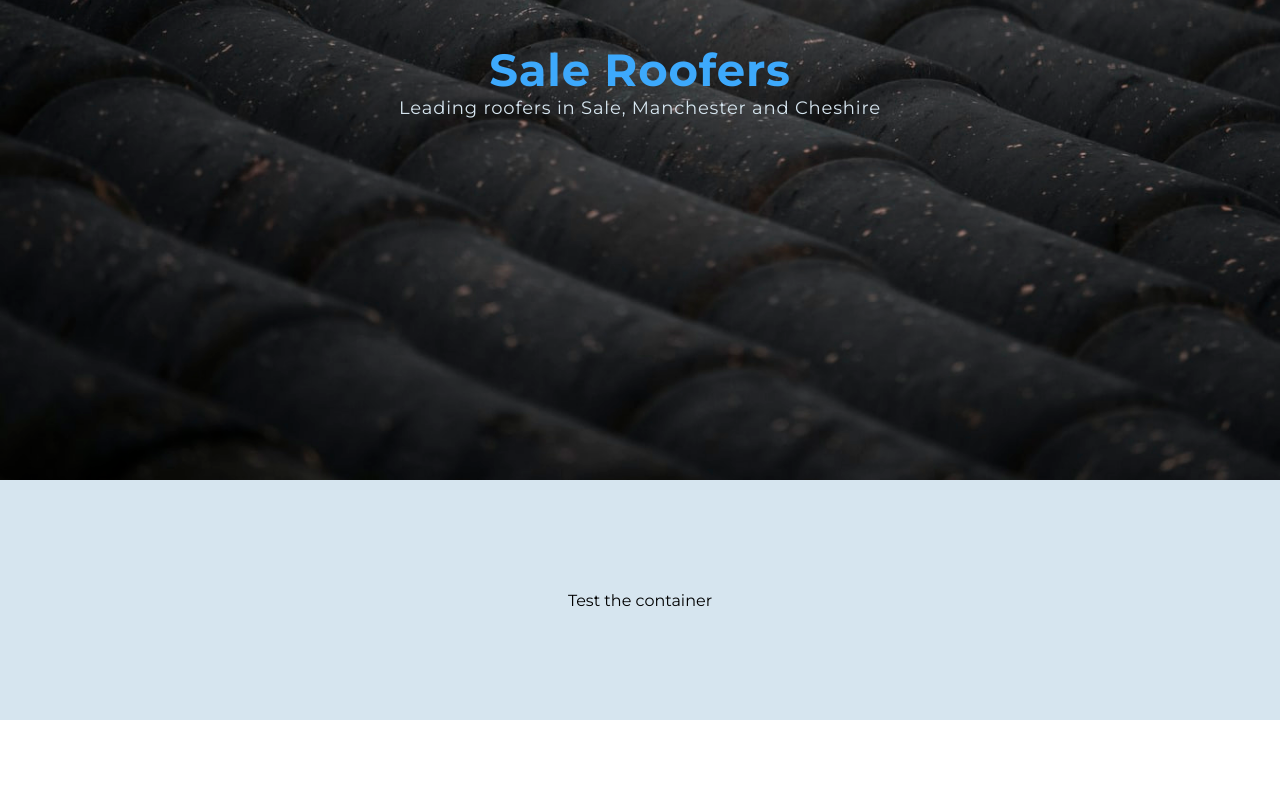
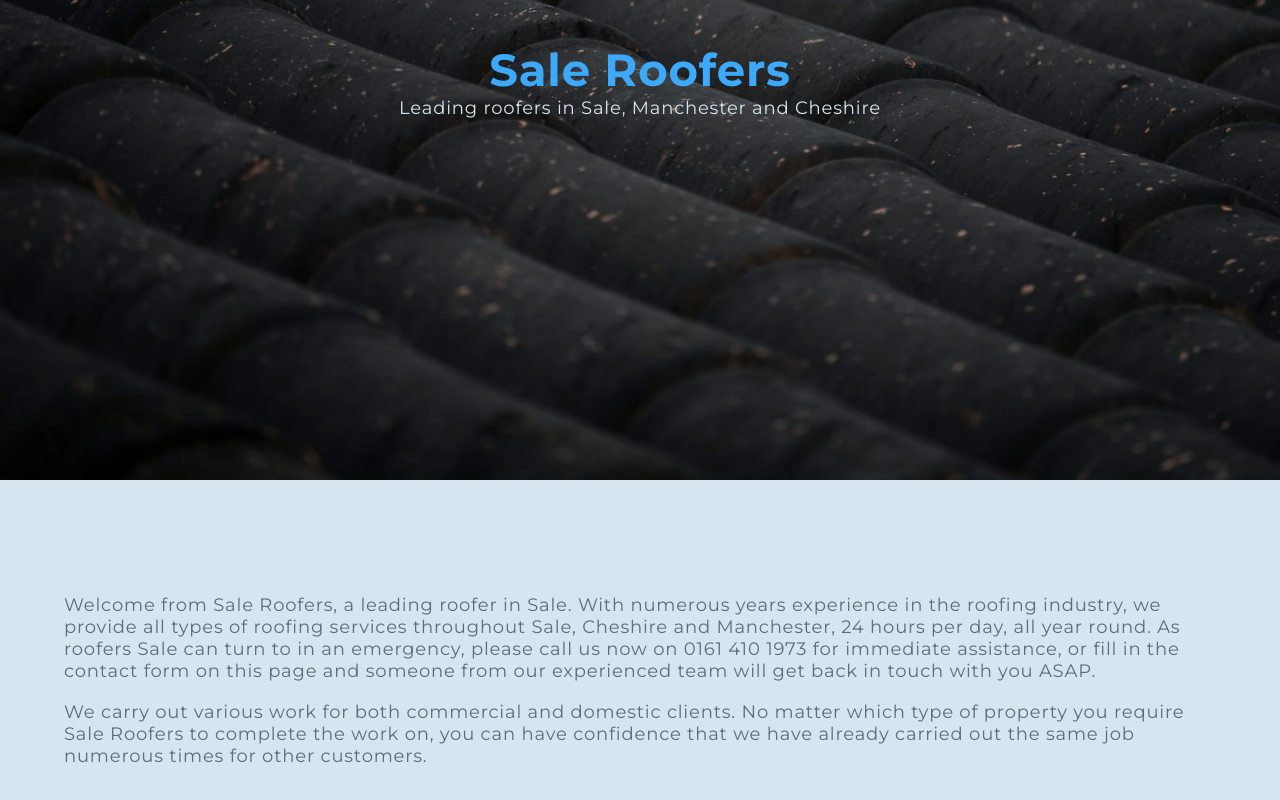
Before and after one commit to azy2k9/sale-roofers, a React (Create React App) app: page / in a window 1280 px wide. Shown: the part 320-1120 px from the top of the page. Before the commit the page ends 1040 px from the top, so only its background shows below. Built offline with nearby package versions, Linux system fonts and the light colour scheme.

Commit message:
Homepage.tsx -> Landing.tsx, SPA

```diff
--- a/src/App.tsx
+++ b/src/App.tsx
@@ -1,12 +1,14 @@
 import React from 'react';
 import './App.css';
-import Homepage from './pages/Homepage';
+import Landing from './pages/Landing';
 import Wrapper from './components/Wrapper';
+import AboutUs from './pages/AboutUs';
 
 function App() {
   return (
     <Wrapper>
-      <Homepage />
+      <Landing />
+      <AboutUs />
     </Wrapper>
   );
 }
--- a/src/components/HamburgerButton.tsx
+++ b/src/components/HamburgerButton.tsx
@@ -16,7 +16,7 @@ const StyledHamburgerIcon = styled.svg<Props>`
   .line {
     fill: none;
     transition: stroke-dasharray 400ms, stroke-dashoffset 400ms, transform 400ms;
-    stroke: ${({ theme }) => theme.colors.paragraph};
+    stroke: ${({ theme }) => theme.colors.primary};
     stroke-width: 5.5;
     stroke-linecap: round;
     transform: ${({ isOpen }) => (isOpen ? 'rotate(45deg)' : 'rotate(0)')};
--- a/src/components/Link.tsx
+++ b/src/components/Link.tsx
@@ -11,7 +11,7 @@ const Button = styled.a`
     display: block;
     width: 0;
     height: 2px;
-    background: black;
+    background: ${({ theme }) => theme.colors.white};
     transition: width 0.2s;
   }
 
@@ -22,10 +22,11 @@ const Button = styled.a`
 
 interface Props {
   children: React.ReactNode;
+  link: string;
 }
 
-const Link = ({ children }: Props) => {
-  return <Button className="link">{children}</Button>;
+const Link = ({ children, link }: Props) => {
+  return <Button href={link}>{children}</Button>;
 };
 
 export default Link;
--- /dev/null
+++ b/src/components/Panel.tsx
@@ -0,0 +1,24 @@
+import React from 'react';
+import styled from 'styled-components';
+
+const Container = styled.div`
+  display: flex;
+  background-color: ${({ theme }) => theme.colors.secondary};
+  justify-content: center;
+  align-items: center;
+  flex-direction: column;
+  height: 50vh;
+  width: 100vw;
+  padding: 0px 5vw;
+`;
+
+interface Props {
+  children: React.ReactNode;
+  anchor?: string;
+}
+
+const Panel = ({ children, anchor }: Props) => {
+  return <Container id={anchor}>{children}</Container>;
+};
+
+export default Panel;
--- /dev/null
+++ b/src/pages/AboutUs.tsx
@@ -0,0 +1,28 @@
+import React from 'react';
+import Typography from '../components/Typography';
+import Panel from '../components/Panel';
+
+const AboutUs = () => {
+  return (
+    <Panel anchor="about-us">
+      <Typography>
+        Welcome from Sale Roofers, a leading roofer in Sale. With numerous years
+        experience in the roofing industry, we provide all types of roofing
+        services throughout Sale, Cheshire and Manchester, 24 hours per day, all
+        year round. As roofers Sale can turn to in an emergency, please call us
+        now on 0161 410 1973 for immediate assistance, or fill in the contact
+        form on this page and someone from our experienced team will get back in
+        touch with you ASAP.
+      </Typography>
+      <br />
+      <Typography>
+        We carry out various work for both commercial and domestic clients. No
+        matter which type of property you require Sale Roofers to complete the
+        work on, you can have confidence that we have already carried out the
+        same job numerous times for other customers.
+      </Typography>
+    </Panel>
+  );
+};
+
+export default AboutUs;
--- a/src/pages/Homepage.tsx
+++ /dev/null
@@ -1,23 +0,0 @@
-import React from 'react';
-import styled from 'styled-components';
-import Hero from '../sections/Hero';
-
-const AboutUs = styled.div`
-  display: flex;
-  background-color: ${({ theme }) => theme.colors.secondary};
-  justify-content: center;
-  align-items: center;
-  height: 30vh;
-  width: 100vw;
-`;
-
-const Homepage = () => {
-  return (
-    <>
-      <Hero />
-      <AboutUs>Test the container</AboutUs>
-    </>
-  );
-};
-
-export default Homepage;
--- /dev/null
+++ b/src/pages/Landing.tsx
@@ -0,0 +1,8 @@
+import React from 'react';
+import Hero from '../sections/Hero';
+
+const Landing = () => {
+  return <Hero />;
+};
+
+export default Landing;
--- a/src/sections/Navbar.tsx
+++ b/src/sections/Navbar.tsx
@@ -26,7 +26,6 @@ const Container = styled.div<Props>`
     transform: translateY(-100%);
     z-index: 0;
     position: relative;
-    color: black;
 
     svg {
       height: 48px;
@@ -42,10 +41,10 @@ interface Props {
 const Navbar: React.FC<Props> = ({ isOpen }: Props) => {
   return (
     <Container isOpen={isOpen}>
-      <Link>Home</Link>
-      <Link>About Us</Link>
-      <Link>Services</Link>
-      <Link>Contact</Link>
+      <Link link="#home">Home</Link>
+      <Link link="#about-us">About Us</Link>
+      <Link link="#services">Services</Link>
+      <Link link="#contact">Contact</Link>
     </Container>
   );
 };
```
